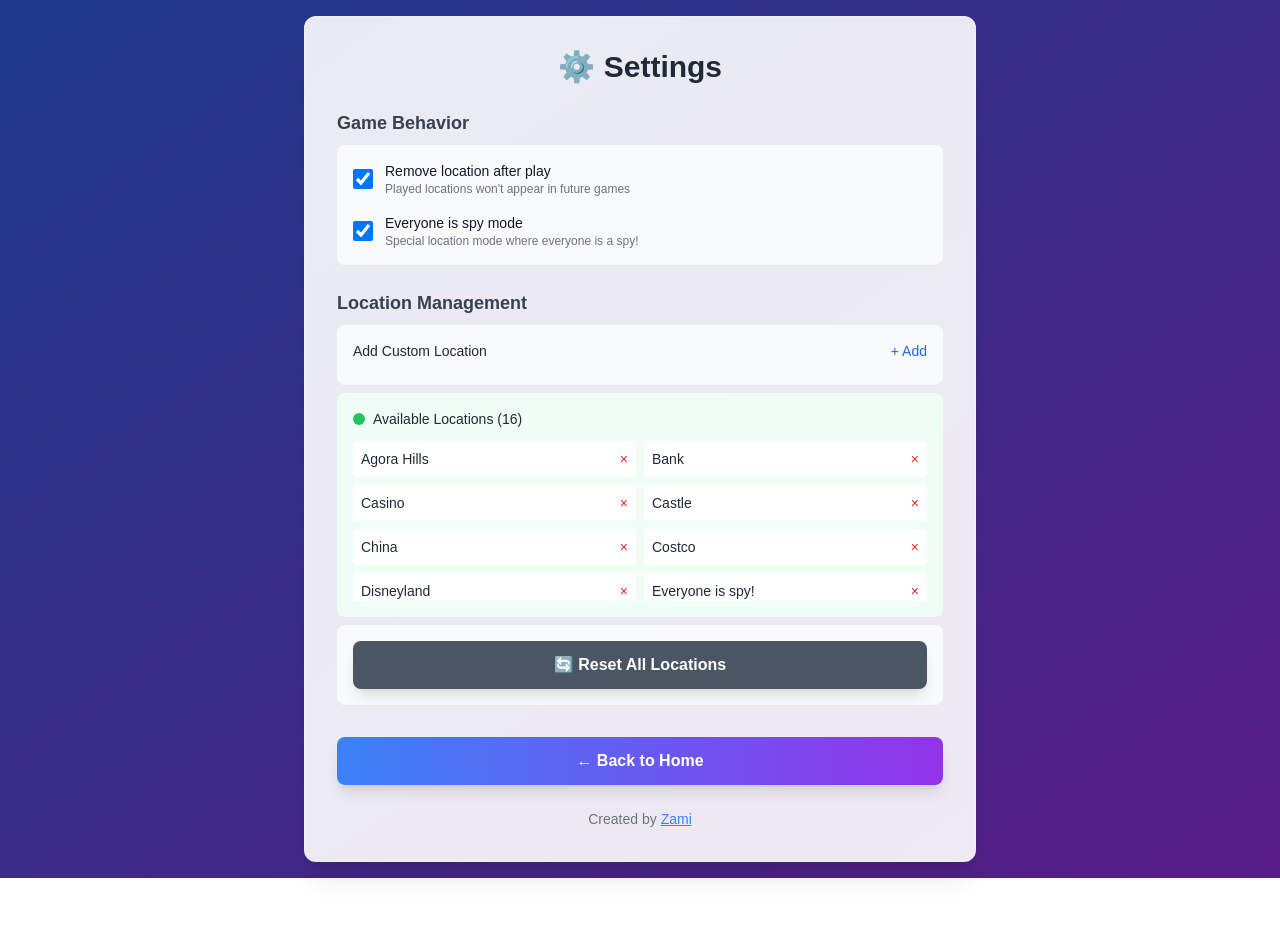
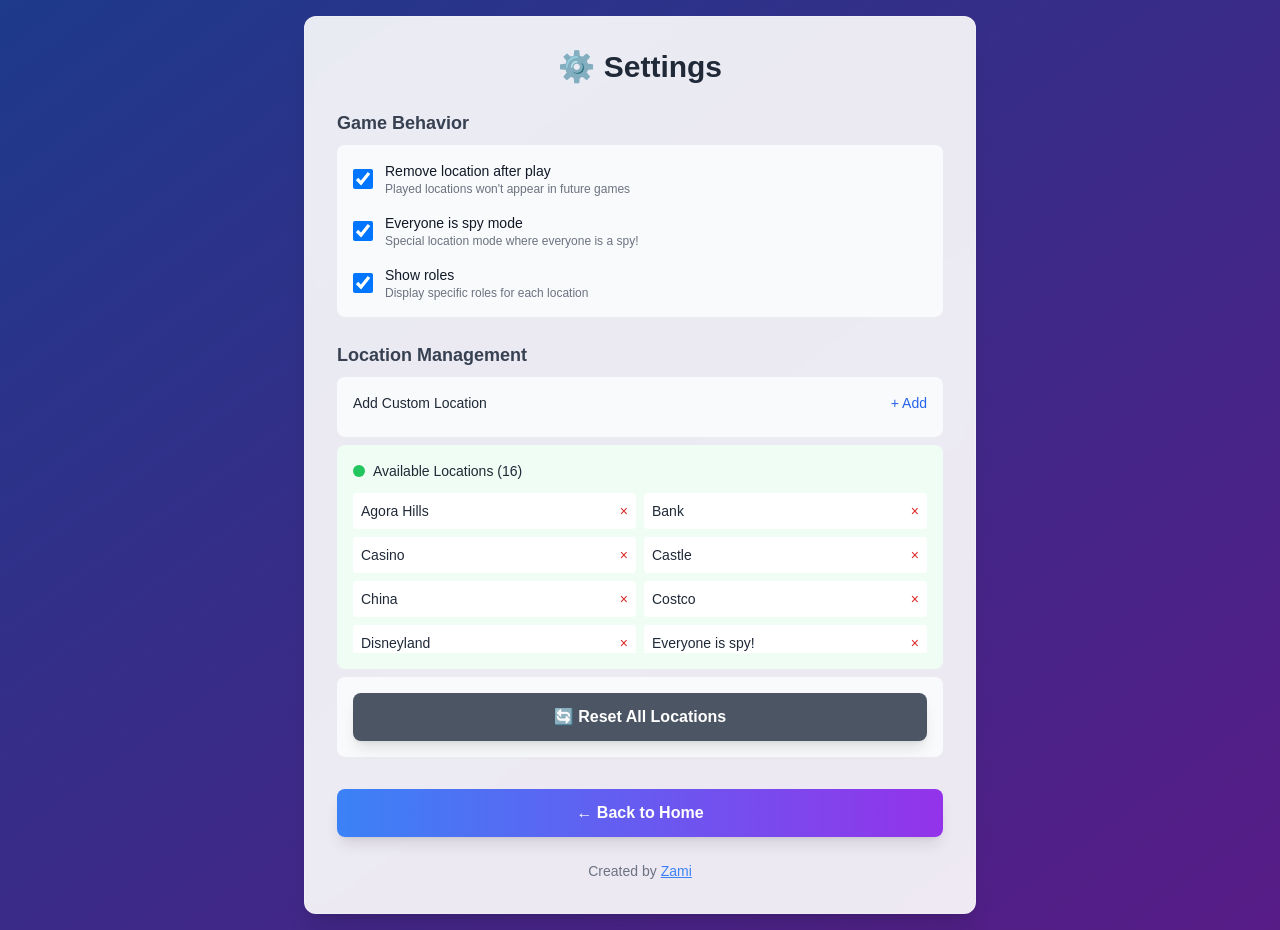
Before and after one commit to zalam007/Spyfall, a Next.js app: page / in a window 1280 px wide. Both pictures are taken after a click on the button "⚙️ SETTINGS". Before the commit the page ends 878 px from the top, so only its background shows below. Built offline with nearby package versions, Linux system fonts and the light colour scheme.

Commit message:
role setting

```diff
--- a/components/SpyfallGameNew.tsx
+++ b/components/SpyfallGameNew.tsx
@@ -83,6 +83,7 @@ const SpyfallGame: React.FC = () => {
     startNewGame,
     toggleRemoveLocationAfterPlay,
     toggleEveryoneSpyMode,
+    toggleRolesMode,
     addCustomLocation,
     removeCustomLocation,
     restorePlayedLocation,
@@ -141,6 +142,7 @@ const SpyfallGame: React.FC = () => {
           onResetAllLocations={resetAllLocations}
           onToggleRemoveLocationAfterPlay={toggleRemoveLocationAfterPlay}
           onToggleEveryoneSpy={toggleEveryoneSpyMode}
+          onToggleRoles={toggleRolesMode}
           onAddLocation={addCustomLocation}
           onRemoveLocation={removeCustomLocation}
           onRestoreLocation={restorePlayedLocation}
--- a/components/screens/PlayerRevealScreen.tsx
+++ b/components/screens/PlayerRevealScreen.tsx
@@ -99,6 +99,7 @@ const PlayerRevealScreen: React.FC<PlayerRevealScreenProps> = ({
                       {currentPlayer.location}
                     </p>
                   </div>
+                  {gameState.rolesEnabled && (
                     <div>
                       <h3 className="text-lg font-semibold text-gray-600">
                         YOUR ROLE:
@@ -107,6 +108,7 @@ const PlayerRevealScreen: React.FC<PlayerRevealScreenProps> = ({
                         {currentPlayer.role}
                       </p>
                     </div>
+                  )}
                 </div>
               </div>
             )}
@@ -149,8 +151,8 @@ const PlayerRevealScreen: React.FC<PlayerRevealScreenProps> = ({
                 </div>
               </div>
 
-              {/* Roles - only show for non-spy players */}
-              {!isSpy && gameState.commonLocation && (
+              {/* Roles - only show for non-spy players and when roles are enabled */}
+              {!isSpy && gameState.rolesEnabled && gameState.commonLocation && (
                 <div className="border-t border-gray-300 pt-3">
                   <h3 className="text-sm font-semibold text-gray-600 mb-2">
                     Possible Roles at {gameState.commonLocation.name}:
--- a/components/screens/SettingsScreen.tsx
+++ b/components/screens/SettingsScreen.tsx
@@ -29,6 +29,7 @@ const SettingsScreen: React.FC<SettingsScreenProps> = ({
   onResetAllLocations,
   onToggleRemoveLocationAfterPlay,
   onToggleEveryoneSpy,
+  onToggleRoles,
   onAddLocation,
   onRemoveLocation,
   onRestoreLocation,
@@ -123,6 +124,24 @@ const SettingsScreen: React.FC<SettingsScreenProps> = ({
                   </div>
                   <div className="text-xs text-gray-500">
                     Special location mode where everyone is a spy!
+                  </div>
+                </div>
+              </label>
+
+              {/* Show Roles Setting */}
+              <label className="flex items-center space-x-3 cursor-pointer">
+                <input
+                  type="checkbox"
+                  checked={gameState.rolesEnabled}
+                  onChange={(e) => onToggleRoles(e.target.checked)}
+                  className="w-5 h-5 text-blue-600 bg-gray-100 border-gray-300 rounded focus:ring-blue-500 focus:ring-2"
+                />
+                <div>
+                  <div className="text-sm font-medium text-gray-900">
+                    Show roles
+                  </div>
+                  <div className="text-xs text-gray-500">
+                    Display specific roles for each location
                   </div>
                 </div>
               </label>
--- a/hooks/useSpyfallGame.ts
+++ b/hooks/useSpyfallGame.ts
@@ -59,6 +59,7 @@ export function useSpyfallGame() {
     // Game Settings - user preferences
     removeLocationAfterPlay: true, // Default to removing locations after play
     everyoneSpyEnabled: true, // Default to enabling "Everyone is spy" mode
+    rolesEnabled: true, // Default to showing roles in the game
 
     // Game Setup - configuration for the current game
     numPlayers: 0,
@@ -276,6 +277,18 @@ export function useSpyfallGame() {
   };
 
   /**
+   * Toggle the roles display setting
+   *
+   * @param enabled - Whether to show roles in the game
+   */
+  const toggleRolesMode = (enabled: boolean) => {
+    setGameState(prev => ({
+      ...prev,
+      rolesEnabled: enabled
+    }));
+  };
+
+  /**
    * Add a custom location
    *
    * @param name - Name of the location
@@ -349,6 +362,7 @@ export function useSpyfallGame() {
       isCurrentlySpeaking: false,
       removeLocationAfterPlay: prev.removeLocationAfterPlay, // Preserve user setting
       everyoneSpyEnabled: prev.everyoneSpyEnabled, // Preserve user setting
+      rolesEnabled: prev.rolesEnabled, // Preserve user setting
       numPlayers: 0,
       playerInputValue: '',
       errorMessage: '',
@@ -455,6 +469,7 @@ export function useSpyfallGame() {
     startNewGame,
     toggleRemoveLocationAfterPlay,
     toggleEveryoneSpyMode,
+    toggleRolesMode,
     addCustomLocation,
     removeCustomLocation,
     restorePlayedLocation,
--- a/types/index.ts
+++ b/types/index.ts
@@ -64,6 +64,7 @@ export interface GameState {
   // === Game Settings ===
   removeLocationAfterPlay: boolean; // Whether to remove locations after they're played
   everyoneSpyEnabled: boolean;      // Whether "Everyone is spy" mode is available
+  rolesEnabled: boolean;            // Whether to show roles in the game (default: true)
 
   // === Game Setup ===
   numPlayers: number;               // Total number of players in the game
@@ -114,6 +115,7 @@ export interface SettingsScreenProps extends BaseScreenProps {
   onResetAllLocations: () => void;
   onToggleRemoveLocationAfterPlay: (enabled: boolean) => void;
   onToggleEveryoneSpy: (enabled: boolean) => void;
+  onToggleRoles: (enabled: boolean) => void;
   onAddLocation: (name: string, roles: string[]) => boolean;
   onRemoveLocation: (name: string) => void;
   onRestoreLocation: (name: string) => void;
```
Lines whose indentation alone changed are shown as unchanged.
